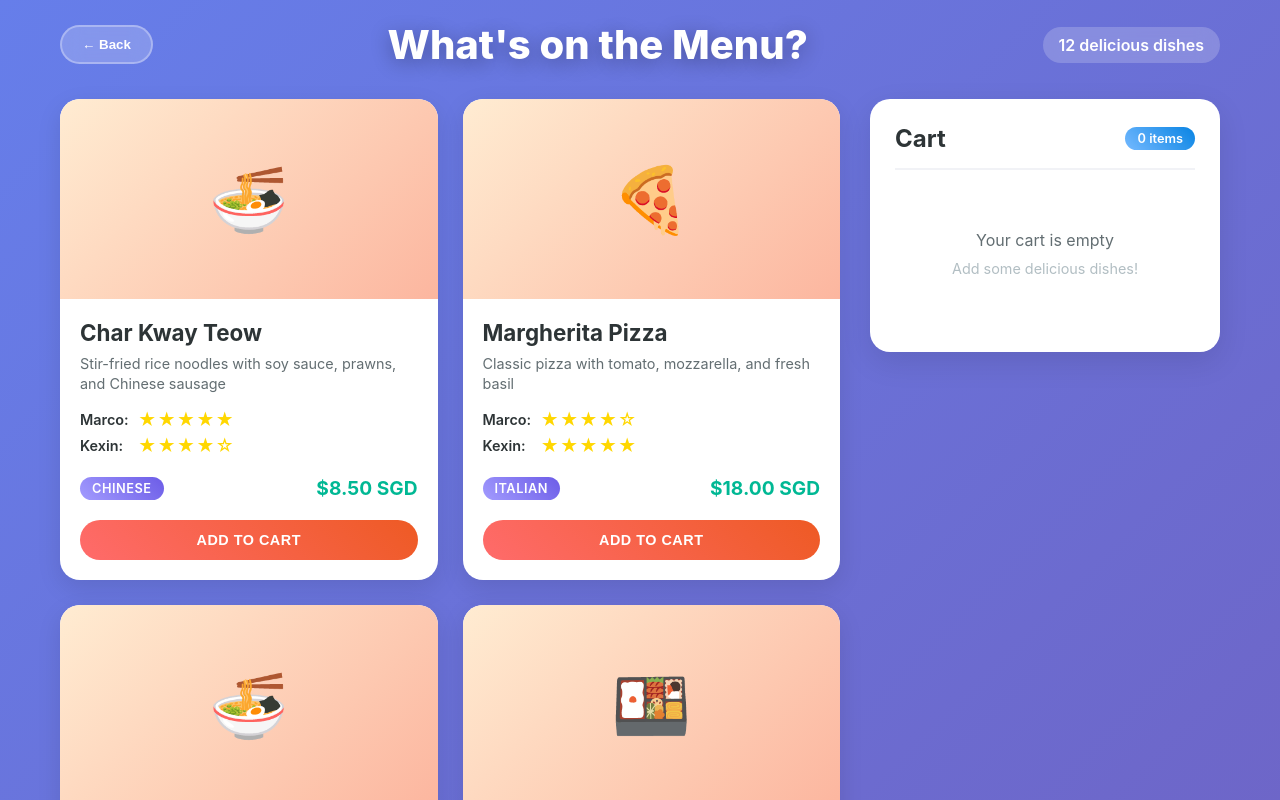
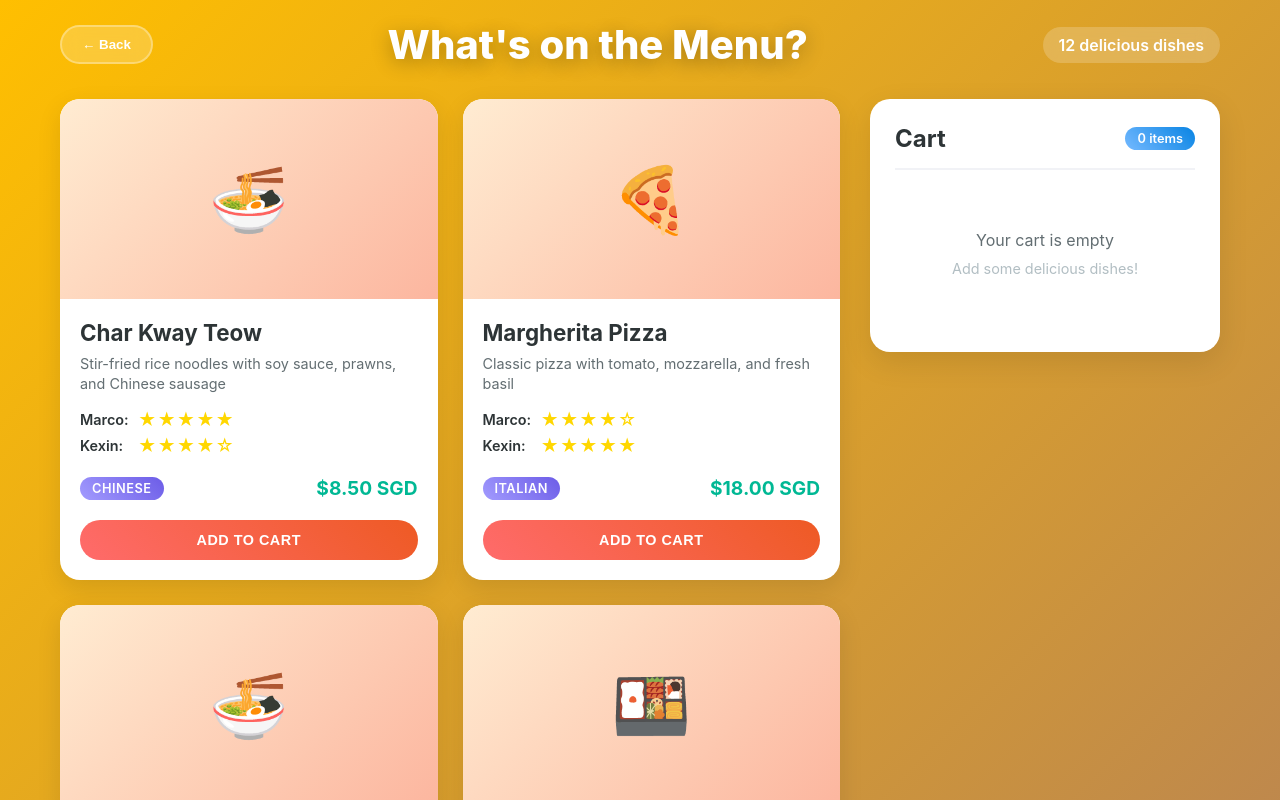
Before and after one commit to kxxxx-hi/wat-eat, a React (Create React App) app: page /menu in a window 1280 px wide. Shown: the top 800 px of the page. Built offline with nearby package versions, Linux system fonts and the light colour scheme; the HTML template or start-up script is replaced by a standard one.

Commit message:
Update MenuPage.css

```diff
--- a/src/pages/MenuPage.css
+++ b/src/pages/MenuPage.css
@@ -1,6 +1,6 @@
 .menu-page {
   min-height: 100vh;
-  background: linear-gradient(135deg, #667eea 0%, #764ba2 100%);
+  background: linear-gradient(135deg, #ffbf00 0%, #764ba2 100%);
   padding: 20px 0;
 }
 
```
